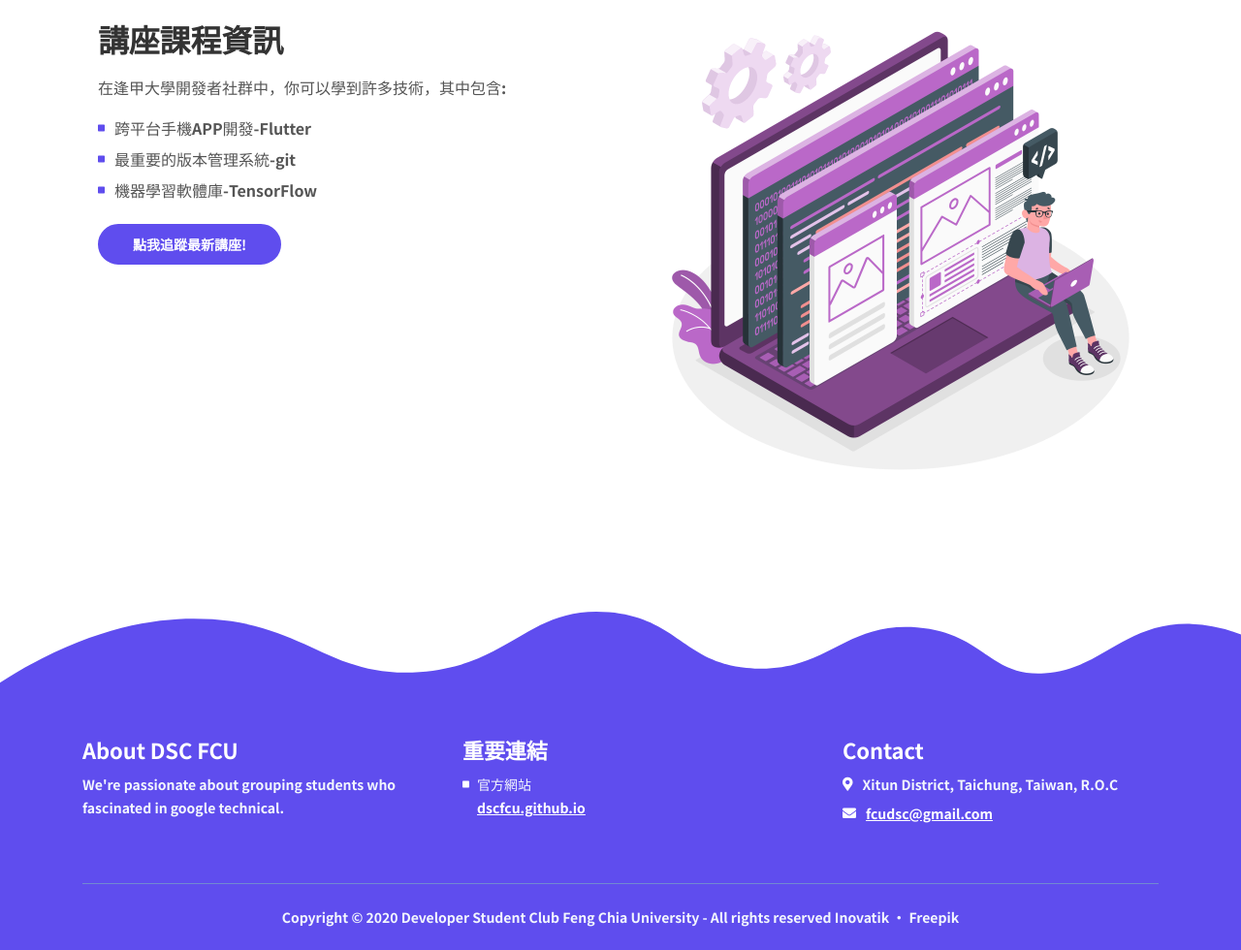
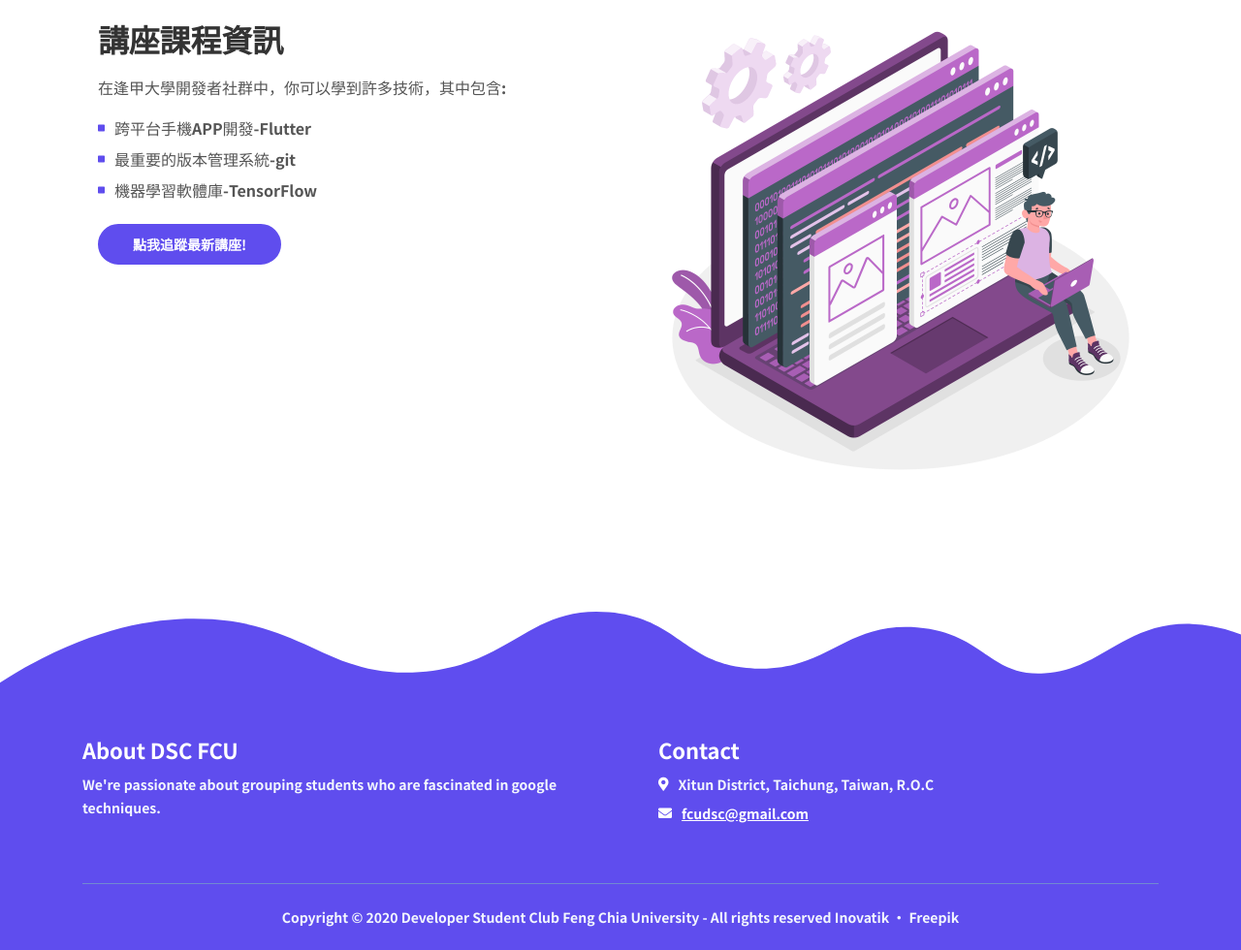
Before and after one commit to dscfcu/dscfcu.github.io, a plain HTML site: page index.html in a window 1280 px wide. Shown: the part 3126-4106 px from the top of the page at 97% size. Drawn offline with Linux system fonts and the light colour scheme.

Commit message:
about修正

```diff
--- a/index.html
+++ b/index.html
@@ -327,24 +327,14 @@
     <div class="footer">
         <div class="container">
             <div class="row">
-                <div class="col-md-4">
+                <div class="col-md-6">
                     <div class="footer-col first">
                         <h4>About DSC FCU</h4>
-                        <p class="p-small">We're passionate about grouping students who fascinated in google technical.</p>
+                        <p class="p-small">We're passionate about grouping students who are fascinated in google techniques.</p>
                     </div>
                 </div> <!-- end of col -->
-                <div class="col-md-4">
-                    <div class="footer-col middle">
-                        <h4>重要連結</h4>
-                        <ul class="list-unstyled li-space-lg p-small">
-                            <li class="media">
-                                <i class="fas fa-square"></i>
-                                <div class="media-body">官方網站<br><a class="white" href="dscfcu.github.io">dscfcu.github.io</a></div>
-                            </li>
-                        </ul>
-                    </div>
-                </div> <!-- end of col -->
-                <div class="col-md-4">
+
+                <div class="col-md-6">
                     <div class="footer-col last">
                         <h4>Contact</h4>
                         <ul class="list-unstyled li-space-lg p-small">
```
